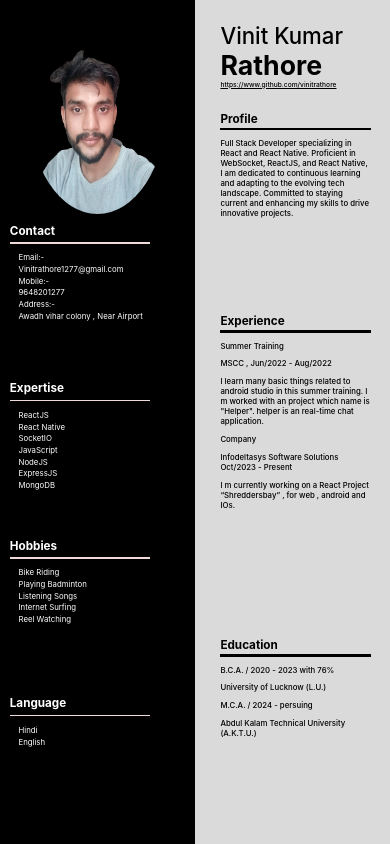
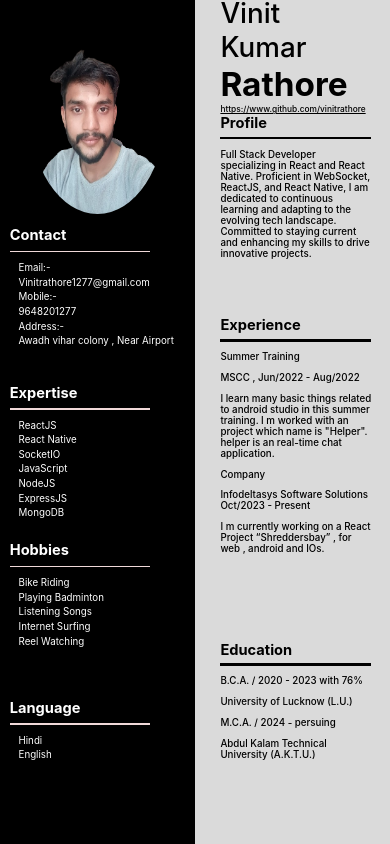
Before and after one commit to vinitrathore/Resume, a React (Create React App) app: page / in a window 390 px wide. Built offline with nearby package versions, Linux system fonts and the light colour scheme.

Commit message:
icon changed1

```diff
--- a/src/App.css
+++ b/src/App.css
@@ -83,7 +83,7 @@
 /* Small devices (phones, up to 480px) */
 @media (max-width: 480px) {
   .App {
-    font-size: 2vw;
+    font-size: 2.5vw;
     height: 100vh;
   }
   .left,
```
